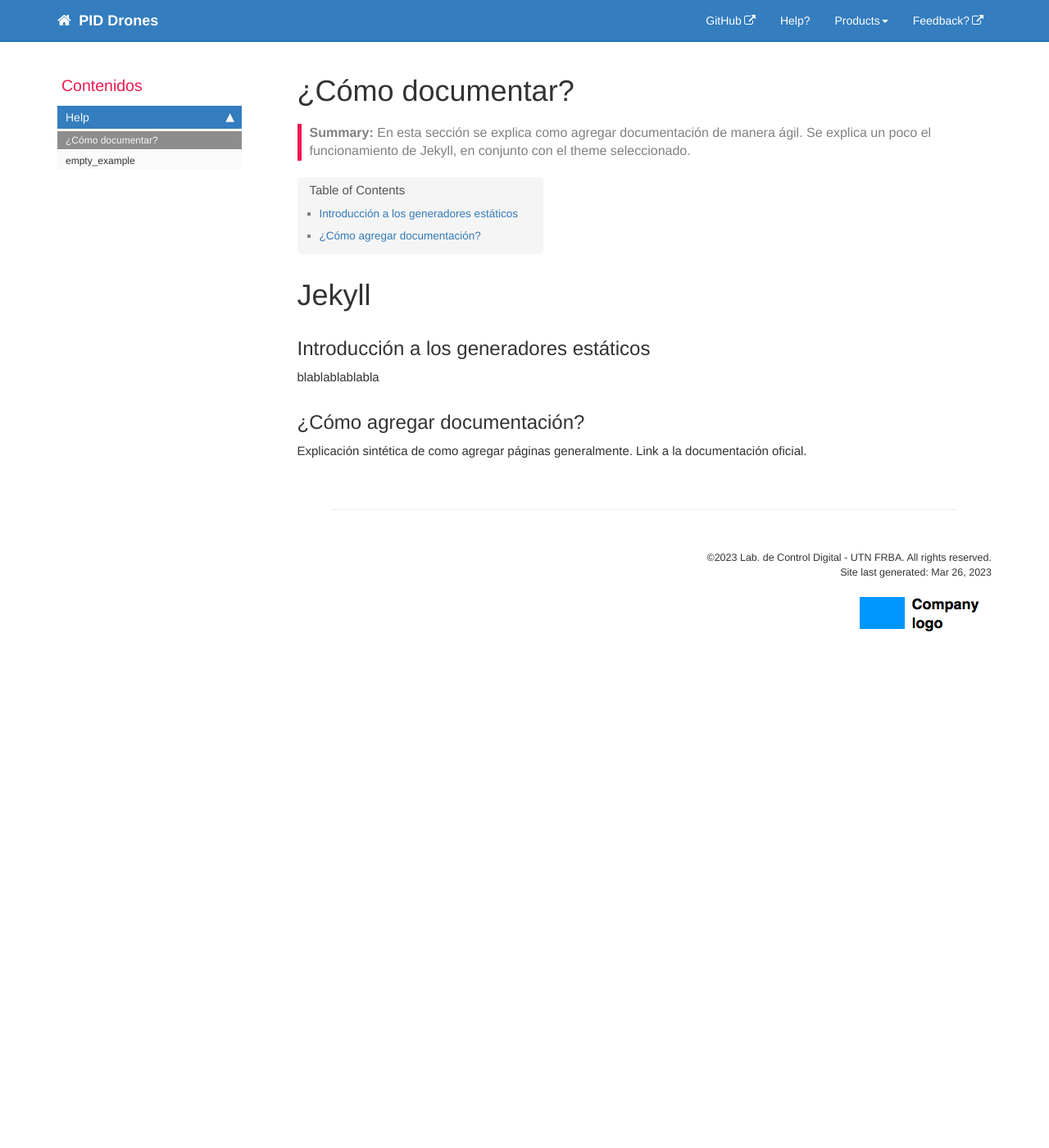
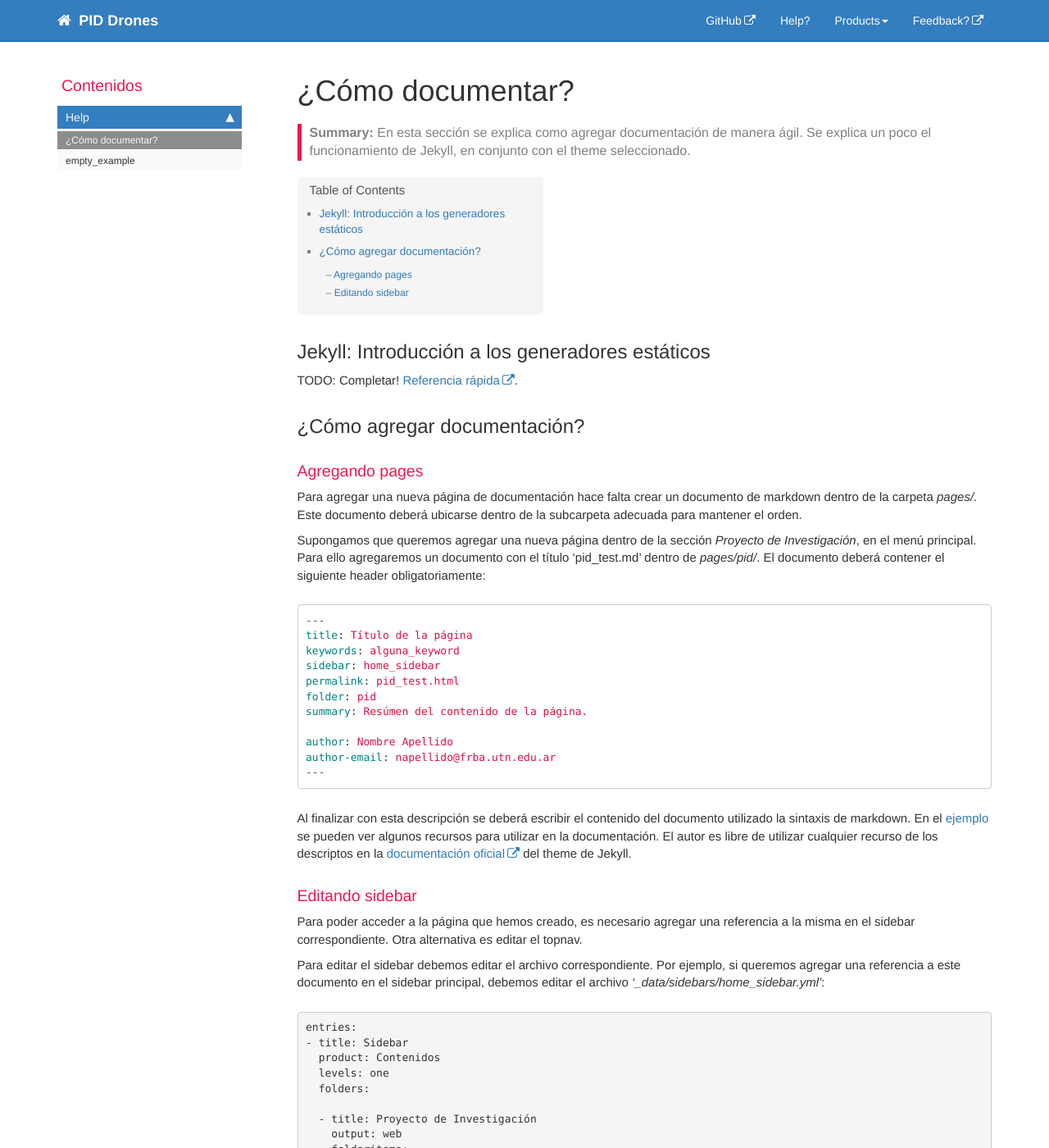
Before and after one commit to utnpiddrones/general-docs, a Jekyll site: the page built from pages/help/help_docs.md, in a window 1280 px wide and 1400 px high. Shown: the whole window at 82% size. Built offline with Jekyll 4.4.1, drawn with Linux system fonts in a browser that asks for light colours; comment, search, counter and statistics services are not loaded; some of the changed text lies outside the part shown.

Commit message:
Agrego descripción de cómo agregar nuevos documentos

````diff
--- a/pages/help/help_docs.md
+++ b/pages/help/help_docs.md
@@ -10,12 +10,78 @@ author: Lucas Liaño
 author-email: lliano@frba.utn.edu.ar
 ---
 
+## Jekyll: Introducción a los generadores estáticos
 
-# Jekyll
-## Introducción a los generadores estáticos
-
-blablablablabla
+TODO: Completar! [Referencia rápida](https://idratherbewriting.com/documentation-theme-jekyll/index.html).
 
 ## ¿Cómo agregar documentación?
 
-Explicación sintética de como agregar páginas generalmente. Link a la documentación oficial.
+### Agregando pages
+
+Para agregar una nueva página de documentación hace falta crear un documento de markdown dentro de la carpeta _pages/_. Este documento deberá ubicarse dentro de la subcarpeta adecuada para mantener el orden.
+
+Supongamos que queremos agregar una nueva página dentro de la sección _Proyecto de Investigación_, en el menú principal. Para ello agregaremos un documento con el título 'pid_test.md' dentro de _pages/pid/_. El documento deberá contener el siguiente header obligatoriamente:
+
+```markdown
+---
+title: Título de la página
+keywords: alguna_keyword
+sidebar: home_sidebar
+permalink: pid_test.html
+folder: pid
+summary: Resúmen del contenido de la página.
+
+author: Nombre Apellido
+author-email: napellido@frba.utn.edu.ar
+---
+```
+
+Al finalizar con esta descripción se deberá escribir el contenido del documento utilizado la sintaxis de markdown. En el [ejemplo](/general-docs/help_empty_example.html) se pueden ver algunos recursos para utilizar en la documentación. El autor es libre de utilizar cualquier recurso de los descriptos en la [documentación oficial](https://idratherbewriting.com/documentation-theme-jekyll/mydoc_adding_tooltips.html) del theme de Jekyll.
+
+### Editando sidebar
+
+Para poder acceder a la página que hemos creado, es necesario agregar una referencia a la misma en el sidebar correspondiente. Otra alternativa es editar el topnav.
+
+Para editar el sidebar debemos editar el archivo correspondiente. Por ejemplo, si queremos agregar una referencia a este documento en el sidebar principal, debemos editar el archivo _'_data/sidebars/home_sidebar.yml'_:
+
+
+<pre>
+entries:
+- title: Sidebar
+  product: Contenidos
+  levels: one
+  folders:
+
+  - title: Proyecto de Investigación
+    output: web
+    folderitems:
+    - title: Introducción
+      url: /index.html
+      output: web
+    - title: ¿Quiénes somos?
+      url: /pid_quienes_somos.html
+      output: web
+<span class="red">    - title: Página de prueba</span>
+<span class="red">        url: /pid_test.html</span>
+<span class="red">        output: web</span>
+
+  - title: Ejemplos
+    output: web
+    folderitems:
+    - title: Product 1
+      url: /p1_landing_page.html
+      output: web
+    - title: Product 2
+      url: /p2_landing_page.html
+      output: web
+
+  - title: Help
+    output: web
+    folderitems:
+      - title: Help
+        url: /help_docs.html
+        output: web
+</pre>
+
+
+Si ahora regresamos al menú principal, podremos ver la nueva página creada en el sidebar.
````
Also changed, not shown: README.md.
